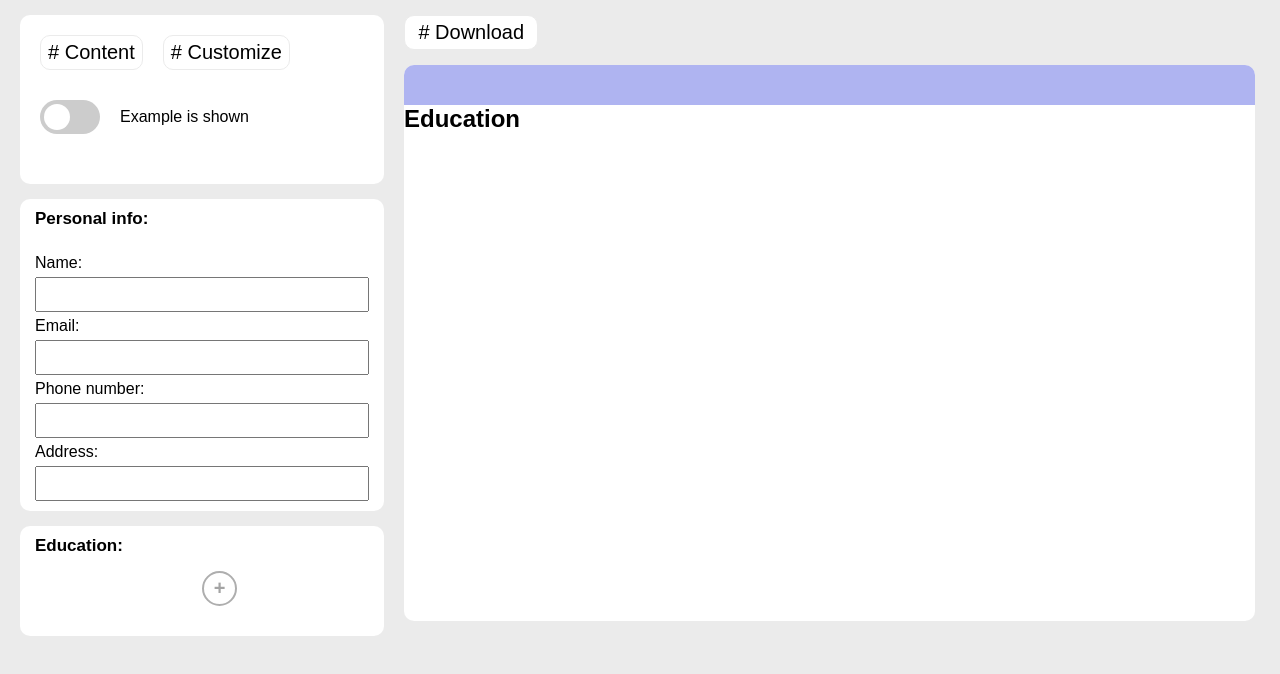
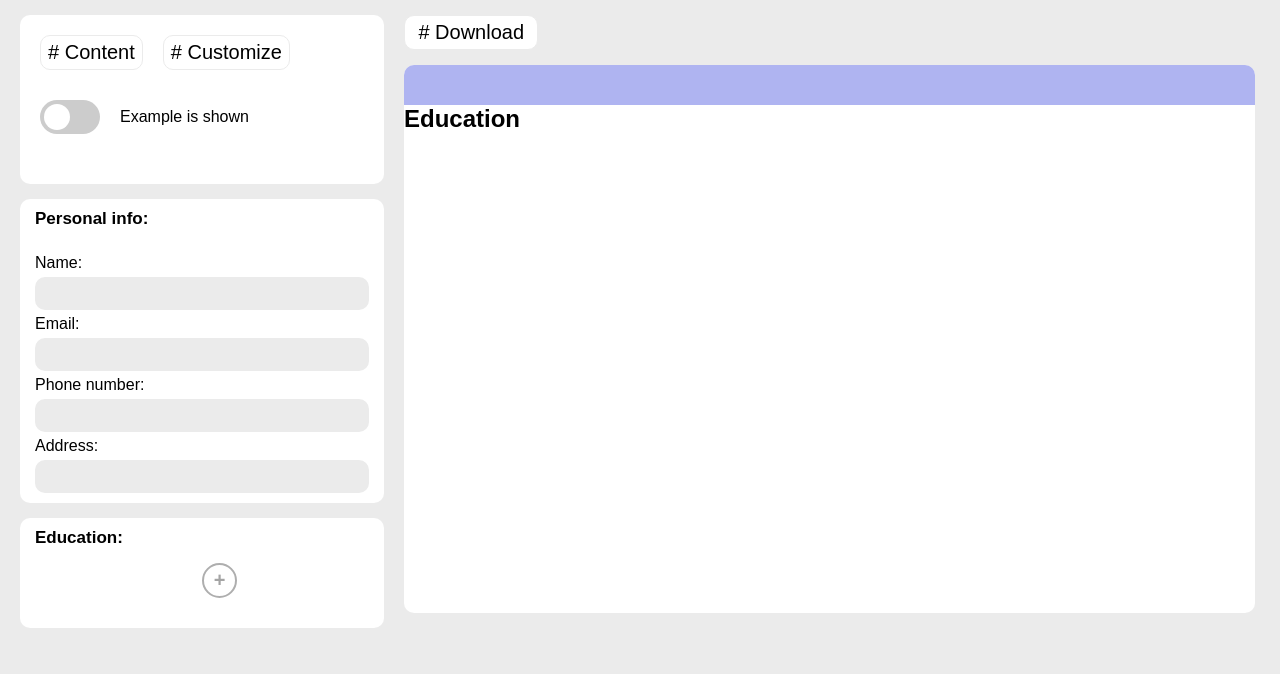
Before and after one commit to vasenkom/CV-maker, a React (Vite) app in the folder cvMaker/: page / in a window 1280 px wide. Shown: the top 674 px of the page. Built offline with nearby package versions, Linux system fonts and the light colour scheme.

Commit message:
add css for input

```diff
--- a/cvMaker/src/index.css
+++ b/cvMaker/src/index.css
@@ -31,6 +31,14 @@ body {
   flex-direction: column;
   background-color: white;
   border-radius: 10px;
+}
+input {
+  border: 1px solid transparent;
+  border-radius: 10px;
+  background-color: rgb(235, 235, 235);
+}
+input:focus-visible {
+  outline-width: 0;
 }
 #form {
   gap: 15px;
```
